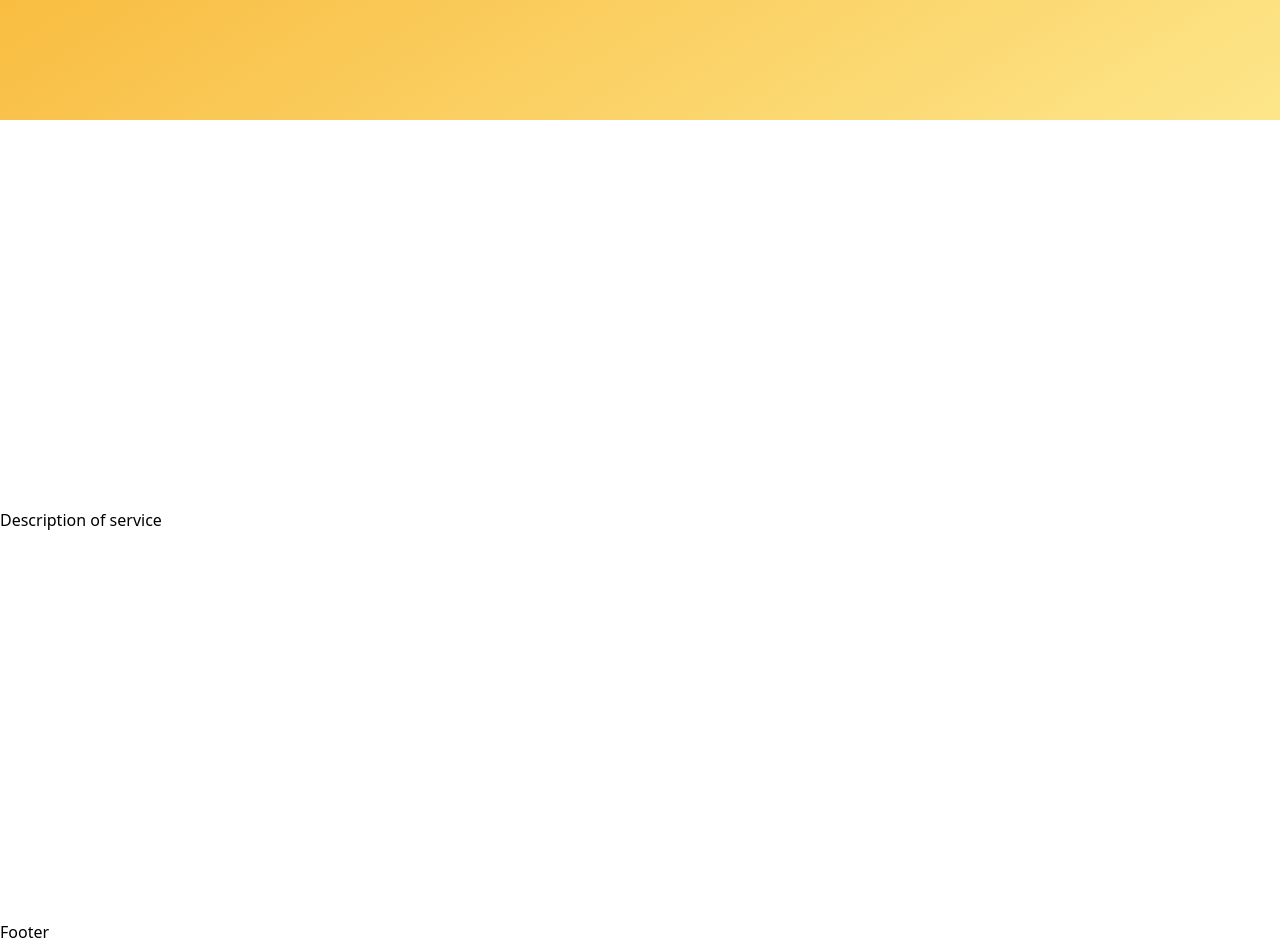
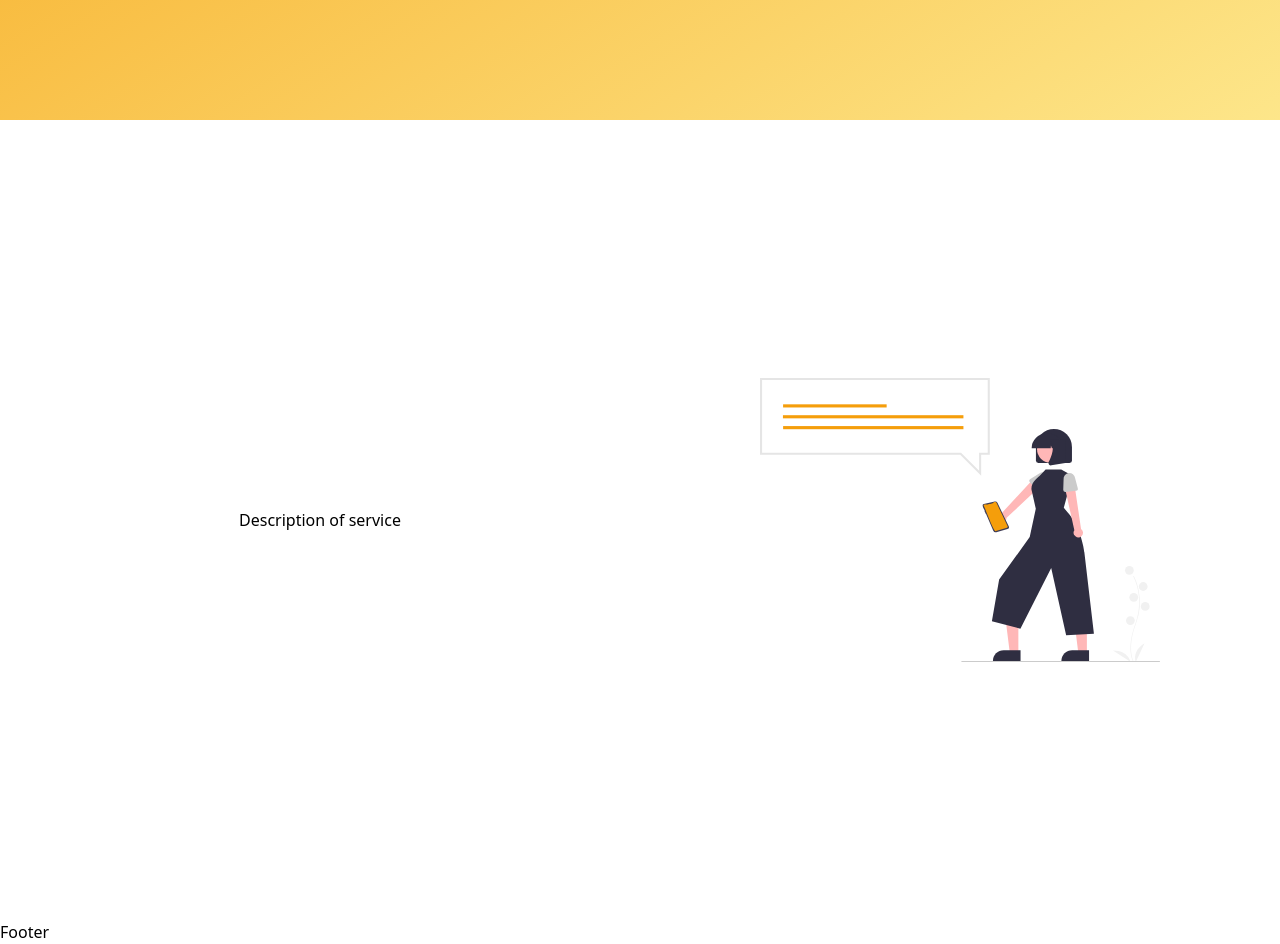
Before and after one commit to k1nho/Elokint, a React (Create React App) app in the folder frontend/: page / in a window 1280 px wide. Shown: the part 760-1704 px from the top of the page. Built offline with nearby package versions, Linux system fonts and the light colour scheme; no server answers.

Commit message:
2nd portion of homepage UI

```diff
--- a/frontend/src/components/Home.tsx
+++ b/frontend/src/components/Home.tsx
@@ -27,7 +27,147 @@ export const Home: React.FC = () => {
        </p>
     </div>
 </div>
-    <div className="min-h-screen flex justify-items items-center">Description of service</div>
+    <div className="min-h-screen flex justify-items items-center">
+      <div className="w-full flex items-center justify-center">
+      Description of service
+      </div>
+      <div className= "w-full  flex items-center justify-center">
+
+     <svg
+          id="b8020534-692f-4fc4-9d5d-3e879dc4a63f"
+          data-name="Layer 1"
+          xmlns="http://www.w3.org/2000/svg"
+          width="400"
+          height="400"
+          viewBox="0 0 771.02756 547.52978"
+          >
+          <path
+            d="M933.73213,723.45387c-.14918-.24373-3.66631-6.11648-4.88568-18.31131-1.11844-11.18813-.39926-30.0466,9.381-56.35256,18.5284-49.835-4.27-90.04454-4.50292-90.44506l1.12479-.65253c.059.10156,5.94191,10.35343,9.41718,26.67794a116.38708,116.38708,0,0,1-4.82029,64.87284c-18.49666,49.7499-4.74541,73.30108-4.60448,73.53339Z"
+            transform="translate(-214.48622 -176.23511)"
+            fill="#f1f1f1"
+            />
+          <circle cx="712.00088" cy="370.7338" r="8.44981" fill="#f1f1f1" />
+          <circle cx="738.65026" cy="401.93309" r="8.44981" fill="#f1f1f1" />
+          <circle cx="720.45069" cy="422.73262" r="8.44981" fill="#f1f1f1" />
+          <circle cx="742.55019" cy="440.28222" r="8.44981" fill="#f1f1f1" />
+          <circle cx="713.95082" cy="467.5816" r="8.44981" fill="#f1f1f1" />
+          <path
+            d="M938.8368,723.76489s-8.44981-20.79951,16.89962-36.39918Z"
+            transform="translate(-214.48622 -176.23511)"
+            fill="#f1f1f1"
+            />
+          <path
+            d="M928.44484,723.38761s-3.84557-22.11858-33.60976-21.929Z"
+            transform="translate(-214.48622 -176.23511)"
+            fill="#f1f1f1"
+            />
+          <path
+            d="M679.16681,454.45576a8.93936,8.93936,0,0,0,10.69932-8.56858l67.54349-63.57373L742.2121,370.19037l-61.729,66.46355a8.98786,8.98786,0,0,0-1.31632,17.80184Z"
+            transform="translate(-214.48622 -176.23511)"
+            fill="#ffb7b7"
+            />
+          <path
+            d="M747.83865,392.58965,734.69818,377.1899a4.00832,4.00832,0,0,1,.92207-5.9991l17.1072-10.70927a11.13183,11.13183,0,0,1,14.40161,16.97823l-13.221,15.16318a4.0083,4.0083,0,0,1-6.06945-.03329Z"
+            transform="translate(-214.48622 -176.23511)"
+            fill="#cbcbcb"
+          />
+          <polygon
+            points="498.016 530.057 481.502 530.056 473.646 466.358 498.019 466.359 498.016 530.057"
+            fill="#ffb7b7"
+            />
+          <path
+            d="M716.71408,722.3l-53.249-.002v-.67351a20.72711,20.72711,0,0,1,20.726-20.72567h.00132l32.52266.00132Z"
+            transform="translate(-214.48622 -176.23511)"
+            fill="#2f2e41"
+            />
+          <polygon
+            points="630.025 530.057 613.511 530.056 605.654 466.358 630.028 466.359 630.025 530.057"
+            fill="#ffb7b7"
+            />
+          <path
+            d="M848.72268,722.3l-53.249-.002v-.67351a20.72711,20.72711,0,0,1,20.726-20.72567h.00132l32.52267.00132Z"
+            transform="translate(-214.48622 -176.23511)"
+            fill="#2f2e41"
+            />
+          <path
+            d="M800.09005,426.35508l16.64631-61.50226-21.59521-12.13861H764.99784L753.2737,365.25744s-19.5877,13.62832-14.8467,28.728l7.6483,34.39271L734.3779,483.0019,675.441,564.73517,661.4896,645.019l54.919,14.3973,59.38682-116.93522,28.7936,129.47845,53.56643-2.69405L839.6973,512.27284s-5.26188-47.82554-32.8427-77.68707Z"
+            transform="translate(-214.48622 -176.23511)"
+            fill="#2f2e41"
+            />
+          <path
+            d="M834.46787,480.77163a8.93941,8.93941,0,0,0-1.14537-13.65958l-12.91585-87.13558-18.53829,5.85366L820.42562,469.751a8.98786,8.98786,0,0,0,14.04225,11.02059Z"
+            transform="translate(-214.48622 -176.23511)"
+            fill="#ffb7b7"
+            />
+          <path
+            d="M823.5987,393.6518l-20.11087,2.31884a4.00832,4.00832,0,0,1-4.4653-4.111l.6514-20.17227a11.13183,11.13183,0,0,1,22.12442-2.48534l5.21288,19.43044a4.00831,4.00831,0,0,1-3.41253,5.01936Z"
+            transform="translate(-214.48622 -176.23511)"
+            fill="#cbcbcb"
+            />
+          <path
+            d="M746.36029,335.22412V309.31068a34.724,34.724,0,0,1,69.448,0v25.91344a4.66968,4.66968,0,0,1-4.66442,4.66442H751.02471A4.66968,4.66968,0,0,1,746.36029,335.22412Z"
+            transform="translate(-214.48622 -176.23511)"
+            fill="#2f2e41"
+            />
+          <circle cx="559.46265" cy="137.59176" r="25.45843" fill="#ffb7b7" />
+          <path
+            d="M738.14543,311.38376a27.49931,27.49931,0,0,1,27.46824-27.46825h5.18294a27.49909,27.49909,0,0,1,27.468,27.46825v.51826H787.31187l-3.73568-10.46052-.747,10.46052h-5.66046l-1.8848-5.27783-.37706,5.27783h-36.7614Z"
+            transform="translate(-214.48622 -176.23511)"
+            fill="#2f2e41"
+            />
+          <path
+            d="M771.44341,342.80254a4.59538,4.59538,0,0,1-.36517-4.879c5.49218-10.44636,13.18195-29.74883,2.975-41.65282l-.73363-.85535h29.63192v44.48811l-26.91835,4.74945a4.76437,4.76437,0,0,1-.82548.07288A4.64568,4.64568,0,0,1,771.44341,342.80254Z"
+            transform="translate(-214.48622 -176.23511)"
+            fill="#2f2e41"
+            />
+          <path
+            d="M984.51378,723.58667h-381a1,1,0,0,1,0-2h381a1,1,0,0,1,0,2Z"
+            transform="translate(-214.48622 -176.23511)"
+            fill="#cbcbcb"
+            />
+          <path
+            d="M645.76294,419.36294h0l21.219-4.91427a4.63012,4.63012,0,0,1,5.21521,2.4996l21.73547,45.07291a3.75193,3.75193,0,0,1-2.348,5.22512L670.0202,473.373a4.94377,4.94377,0,0,1-5.892-2.80066l-13.8689-32.21408-.42254.23407-2.63965-6.10324.43878-.2243C647.1795,429.55,640.26113,420.638,645.76294,419.36294Z"
+            transform="translate(-214.48622 -176.23511)"
+            fill="#3f3d56"
+            />
+          <path
+            d="M664.426,416.12079c2.03182-.56841,5.02673-1.34941,6.0905,1.17407l21.21535,44.7843a1.98731,1.98731,0,0,1-1.21913,2.747L669.1,471.28677c-3.5855,4.08954-21.75092-47.62447-23.175-48.16287a2.25715,2.25715,0,0,1,1.56037-3.07968c.88869.0028,2.97877-1.228,3.52543-.0102h0c-.01573,1.45851,11.6074-2.2692,12.193-2.11166A1.60239,1.60239,0,0,0,664.426,416.12079Z"
+            transform="translate(-214.48622 -176.23511)"
+            fill="#f59e0b"
+            />
+          <polygon
+            points="2 2 440.973 2 440.973 146.107 424.345 146.107 424.345 183.797 386.656 146.107 2 146.107 2 2"
+            fill="#fff"
+            />
+          <path
+            d="M640.83144,364.86109l-40.51783-40.519H214.48622V176.23511H657.45937V324.342H640.83144ZM218.48622,320.342H601.9706l34.86084,34.86182V320.342h16.62793V180.23511H218.48622Z"
+            transform="translate(-214.48622 -176.23511)"
+            fill="#e5e5e5"
+            />
+          <rect
+            x="44.50219"
+            y="50.80034"
+            width="199.61251"
+            height="6.05774"
+            fill="#f59e0b"
+            />
+          <rect
+            x="44.20684"
+            y="71.75597"
+            width="347.90786"
+            height="6.05774"
+            fill="#f59e0b"
+            />
+          <rect
+            x="44.54752"
+            y="92.7116"
+            width="347.56718"
+            height="6.05773"
+            fill="#f59e0b"
+            />
+        </svg>
+            </div>
+    </div>
     <div className= "min-h-screeb flex justify-items items-center">Footer</div>
   </div>;
 };
```
